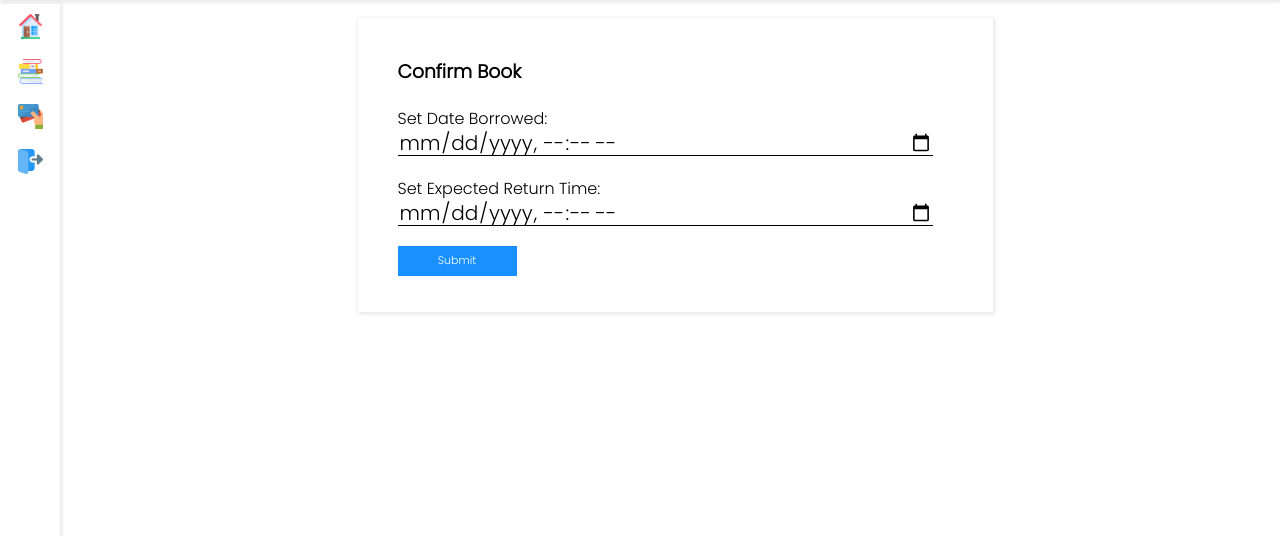
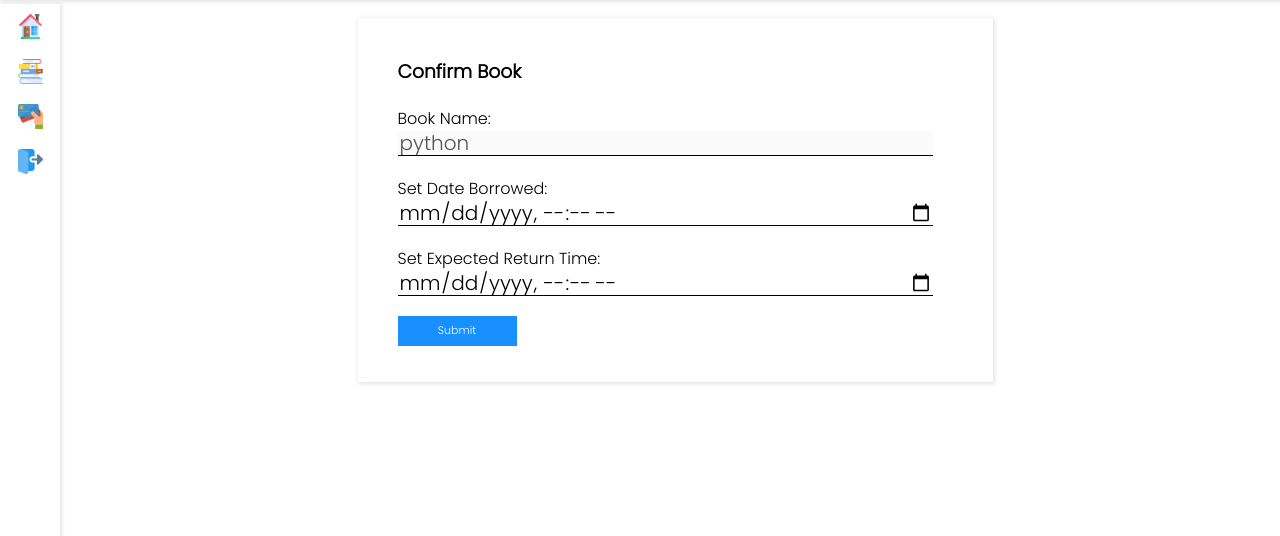
Before and after one commit to devenEden/django-library-app, a Django app: page /books/confirm_book/1/ in a window 1280 px wide. Shown: the part 104-640 px from the top of the page. Run offline with Django 4.2, Linux system fonts and the light colour scheme; data comes from the database, SQL or seed files in the repository; some libraries are stand-ins or nearby versions.

Commit message:
ui bug fixes for borrowing a book

```diff
--- a/templates/books/borrow_book.html
+++ b/templates/books/borrow_book.html
@@ -5,11 +5,12 @@
 <div class="center">
     <div class="books-form borrow-form-container">
         <h3>Are you sure you want to borrow {{ book.title }} ? </h3>
-        <form method="POST" action="">
+        <form method="POST" action="{% url 'create_order' %}">
             {% csrf_token %}
+            <input type="hidden" value="{{ book.id }}" name="book_name" />
             <div class="borrow-button-container">
                 <a href="{{ request.META.HTTP_REFERER }}" class="edit-button">Go Back</a>
-                <button class="borrow-button" href="{% url 'create_order' %}">Borrow Book</button>
+                <button class="borrow-button">Borrow Book</button>
             </div>
         </form>
     </div>
--- a/templates/books/confirm_book_form.html
+++ b/templates/books/confirm_book_form.html
@@ -5,15 +5,22 @@
 <div class="center">
     <div class="form-container books-form">
         <h3 class="books-form-header">Confirm Book</h3>
-        <form method="post" action="{% url 'book_requests' book.id %}">
+        <form method="post" action="">
             {% csrf_token %}
             <div class="input-containter">
+                <label class="input-label" for="borrowed-time">Book Name: </label>
+                <input disabled value="{{ order.book_name }}" class="input" id="borrowed-time" name="book_name"
+                    type="text" />
+            </div>
+            <input type="hidden" name="book_name" value="{{ order.id }}">
+            <input type="hidden" value="Accepted" name="status">
+            <div class="input-containter">
                 <label class="input-label" for="borrowed-time">Set Date Borrowed: </label>
-                <input value="" class="input" id="borrowed-time" name="borrowed_time" type="datetime-local" />
+                <input value="" class="input" id="borrowed-time" name="date_borrowed" type="datetime-local" />
             </div>
             <div class="input-containter">
                 <label class="input-label" for="books-time">Set Expected Return Time: </label>
-                <input value="" class="input" id="return-time" name="return_time" type="datetime-local" />
+                <input value="" class="input" id="return-time" name="return_date" type="datetime-local" />
             </div>
             <button class="submit-button">
                 Submit
--- a/templates/sidebar.html
+++ b/templates/sidebar.html
@@ -8,7 +8,7 @@
         <span class="sidebar-tooltip-home tooltip">Home</span>
     </div>
     <div class="sidebar-link-container sidebar-link-books">
-        <a href="{url 'book_requests' %}" class="sidebar-link">
+        <a href="{% url 'book_requests' %}" class="sidebar-link">
             <img class="sidebar-image" alt="books" src="{% static 'images/books.png' %}" />
         </a>
         <span class="sidebar-tooltip-books tooltip">Book Requests</span>
```
Also changed, not shown: templates/books/book_requests.html (+19 -11 lines).
